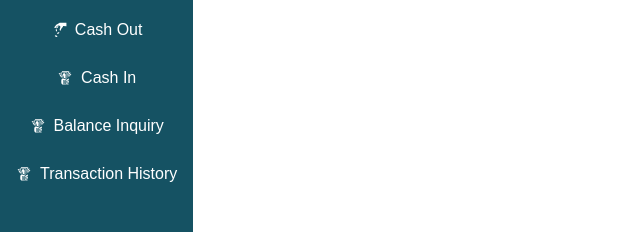
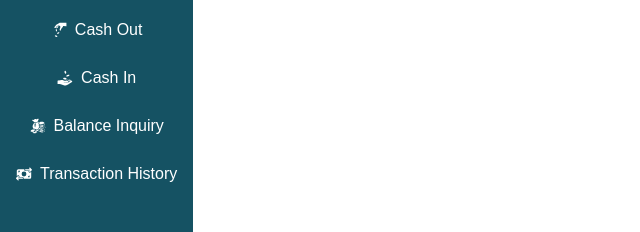
Before and after one commit to Md-Rashedul-Islam-Rajib/pay-swift, a React (Vite) app: page / in a window 1280 px wide. Shown: the part 247-479 px from the top of the page, without its empty margins (0-640 px from the left). Built offline with nearby package versions, Linux system fonts and the light colour scheme.

Commit message:
send money path added in the router

```diff
--- a/src/components/Navbar.jsx
+++ b/src/components/Navbar.jsx
@@ -1,7 +1,8 @@
 
 import { NavLink } from 'react-router-dom';
 import logo from '../assets/logo-nav.png'
-import { GiPayMoney, GiTakeMyMoney } from 'react-icons/gi';
+import { GiCash, GiPayMoney, GiReceiveMoney, GiTakeMyMoney } from 'react-icons/gi';
+import { FaMoneyBillTransfer } from 'react-icons/fa6';
 const Navbar = () => {
     return (
         <nav className='hidden md:grid text-white space-y-6 text-center'>
@@ -10,9 +11,9 @@ const Navbar = () => {
             </div>
             <NavLink to='/send-money' ><p className='flex items-center gap-2 justify-center'><GiTakeMyMoney /> <span> Send Money </span></p></NavLink>
             <NavLink to='/cash-out' ><p className='flex items-center gap-2 justify-center'><GiPayMoney /> <span> Cash Out </span></p></NavLink>
-            <NavLink to='/cash-in' ><p className='flex items-center gap-2 justify-center'><GiTakeMyMoney /> <span> Cash In </span></p></NavLink>
-            <NavLink to='/balance-inquiry'><p className='flex items-center gap-2 justify-center'><GiTakeMyMoney /> <span> Balance Inquiry </span></p></NavLink>
-            <NavLink to='/transaction-history' ><p className='flex items-center gap-2 justify-center'><GiTakeMyMoney /> <span> Transaction History </span></p></NavLink>
+            <NavLink to='/cash-in' ><p className='flex items-center gap-2 justify-center'><GiReceiveMoney /> <span> Cash In </span></p></NavLink>
+            <NavLink to='/balance-inquiry'><p className='flex items-center gap-2 justify-center'><GiCash /> <span> Balance Inquiry </span></p></NavLink>
+            <NavLink to='/transaction-history' ><p className='flex items-center gap-2 justify-center'><FaMoneyBillTransfer /> <span> Transaction History </span></p></NavLink>
         </nav>
     );
 };
--- /dev/null
+++ b/src/pages/SendMoney.jsx
@@ -0,0 +1,11 @@
+import React from 'react';
+
+const SendMoney = () => {
+    return (
+        <div>
+            SendMoney
+        </div>
+    );
+};
+
+export default SendMoney;
--- a/src/routes/Route.jsx
+++ b/src/routes/Route.jsx
@@ -1,6 +1,7 @@
 import { createBrowserRouter } from "react-router-dom";
 import Mainlayout from "../layouts/Mainlayout";
 import Home from "../pages/Home";
+import SendMoney from "../pages/SendMoney";
 
 
 export const router = createBrowserRouter([
@@ -12,6 +13,10 @@ export const router = createBrowserRouter([
             path: '/',
             element : <Home />
         },
+        {
+            path : '/send-money',
+            element : <SendMoney />
+        }
 
     ]
     }
```
